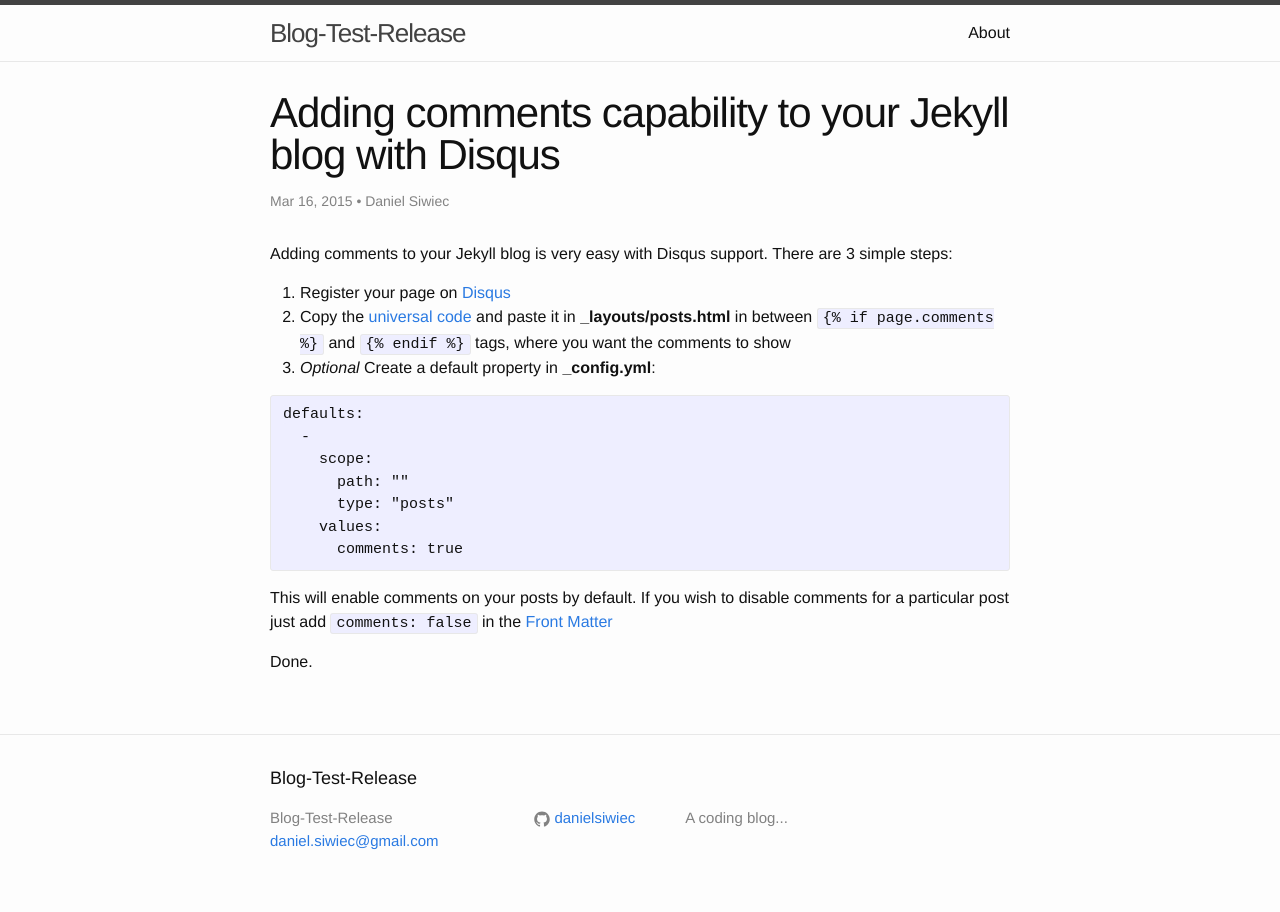
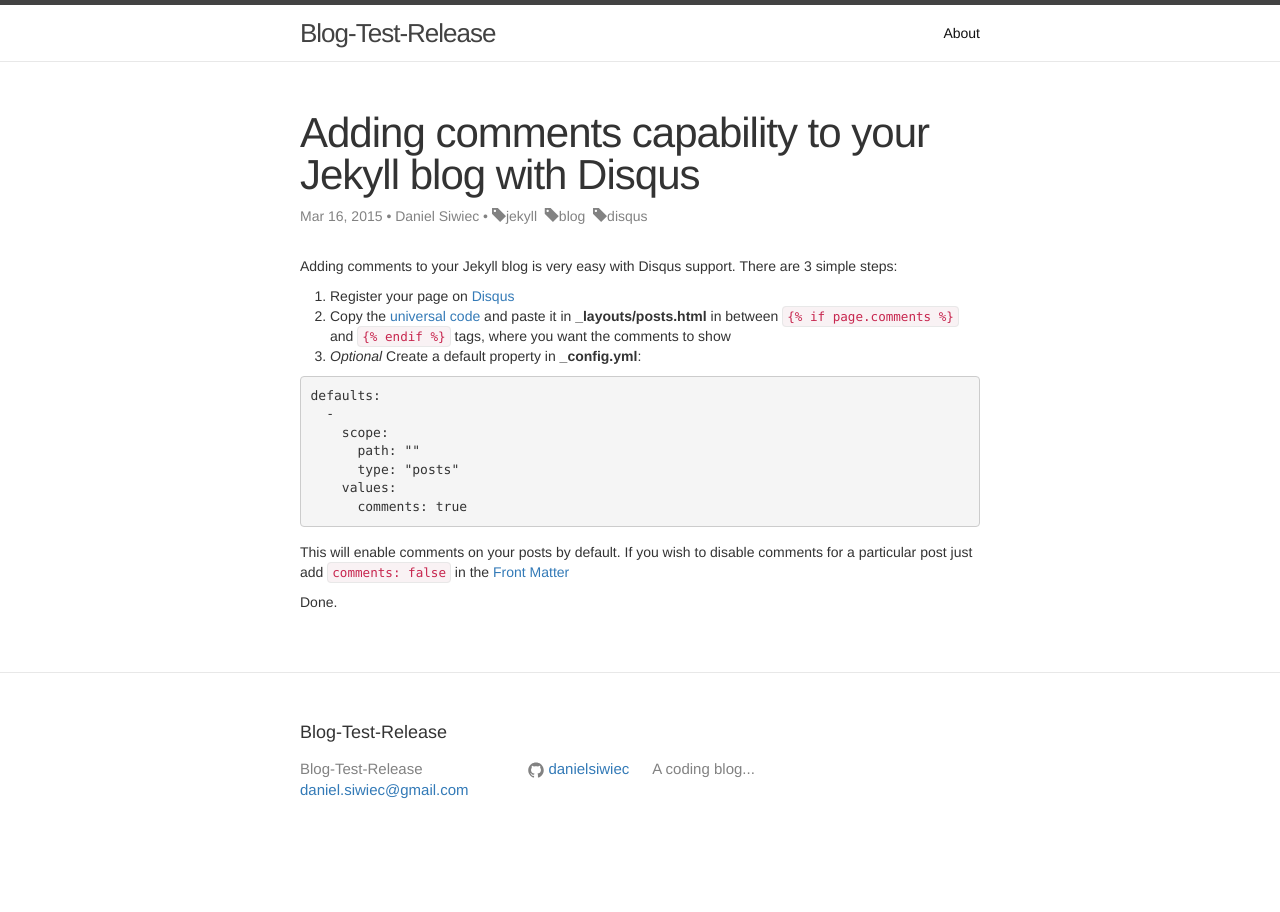
Before and after one commit to danielsiwiec/leanoverboard.com, a Jekyll site: the page built from _posts/2015-03-16-Adding-Comments-to-Jekyll.md, in a window 1280 px wide. Built offline with Jekyll 4.4.1, drawn with Linux system fonts in a browser that asks for light colours; comment, search, counter and statistics services are not loaded.

Commit message:
Add tags to posts

```diff
--- /dev/null
+++ b/_includes/disqus.html
@@ -0,0 +1,17 @@
+{% if page.comments %}
+<div id="disqus_thread"></div>
+<script type="text/javascript">
+/* * * CONFIGURATION VARIABLES * * */
+var disqus_shortname = 'blogtestrelease';
+
+/* * * DON'T EDIT BELOW THIS LINE * * */
+(function() {
+  var dsq = document.createElement('script');
+  dsq.type = 'text/javascript';
+  dsq.async = true;
+  dsq.src = '//' + disqus_shortname + '.disqus.com/embed.js';
+  (document.getElementsByTagName('head')[0] || document.getElementsByTagName('body')[0]).appendChild(dsq);
+})();
+</script>
+<noscript>Please enable JavaScript to view the <a href="https://disqus.com/?ref_noscript" rel="nofollow">comments powered by Disqus.</a></noscript>
+{% endif %}
--- a/_includes/head.html
+++ b/_includes/head.html
@@ -6,6 +6,15 @@
   <title>{% if page.title %}{{ page.title }}{% else %}{{ site.title }}{% endif %}</title>
   <meta name="description" content="{{ site.description }}">
 
-    <link rel="stylesheet" href="{{ "/css/main.css" | prepend: site.baseurl }}">
+  <link rel="stylesheet" href="{{ " /css/main.css " | prepend: site.baseurl }}">
   <link rel="canonical" href="{{ page.url | replace:'index.html','' | prepend: site.baseurl | prepend: site.url }}">
+
+  <!-- Latest compiled and minified CSS -->
+  <link rel="stylesheet" href="https://maxcdn.bootstrapcdn.com/bootstrap/3.3.4/css/bootstrap.min.css">
+
+  <!-- Optional theme -->
+  <link rel="stylesheet" href="https://maxcdn.bootstrapcdn.com/bootstrap/3.3.4/css/bootstrap-theme.min.css">
+
+  <!-- Latest compiled and minified JavaScript -->
+  <script src="https://maxcdn.bootstrapcdn.com/bootstrap/3.3.4/js/bootstrap.min.js"></script>
 </head>
--- /dev/null
+++ b/_includes/tags.html
@@ -0,0 +1,11 @@
+{% if page.tags.size > 0 %}
+  {% for post_tag in page.tags %}
+    {% capture tags_content %}{{ tags_content }}
+      <i class='glyphicon glyphicon-tag'></i>{{ post_tag }}&nbsp
+    {% endcapture %}
+  {% endfor %}
+{% else %}
+  {% assign tags_content = '' %}
+{% endif %}
+
+{{ tags_content }}
--- a/_layouts/post.html
+++ b/_layouts/post.html
@@ -5,7 +5,10 @@ layout: default
 
   <header class="post-header">
     <h1 class="post-title">{{ page.title }}</h1>
-    <p class="post-meta">{{ page.date | date: "%b %-d, %Y" }}{% if page.author %} • {{ page.author }}{% endif %}{% if page.meta %} • {{ page.meta }}{% endif %}</p>
+    <p class="post-meta">
+      {{ page.date | date: "%b %-d, %Y" }}{% if page.author %} •
+      {{ page.author }}{% endif %}{% if page.tags %} •
+      {% include tags.html %}{% endif %}</p>
   </header>
 
   <article class="post-content">
@@ -13,22 +16,6 @@ layout: default
   </article>
 
 
-  {% if page.comments %}
-  <div id="disqus_thread"></div>
-<script type="text/javascript">
-  /* * * CONFIGURATION VARIABLES * * */
-  var disqus_shortname = 'blogtestrelease';
-
-  /* * * DON'T EDIT BELOW THIS LINE * * */
-  (function() {
-    var dsq = document.createElement('script');
-    dsq.type = 'text/javascript';
-    dsq.async = true;
-    dsq.src = '//' + disqus_shortname + '.disqus.com/embed.js';
-    (document.getElementsByTagName('head')[0] || document.getElementsByTagName('body')[0]).appendChild(dsq);
-  })();
-</script>
-<noscript>Please enable JavaScript to view the <a href="https://disqus.com/?ref_noscript" rel="nofollow">comments powered by Disqus.</a></noscript>
-  {% endif %}
+  {% include disqus.html %}
 
 </div>
```
Lines whose indentation alone changed are shown as unchanged.
